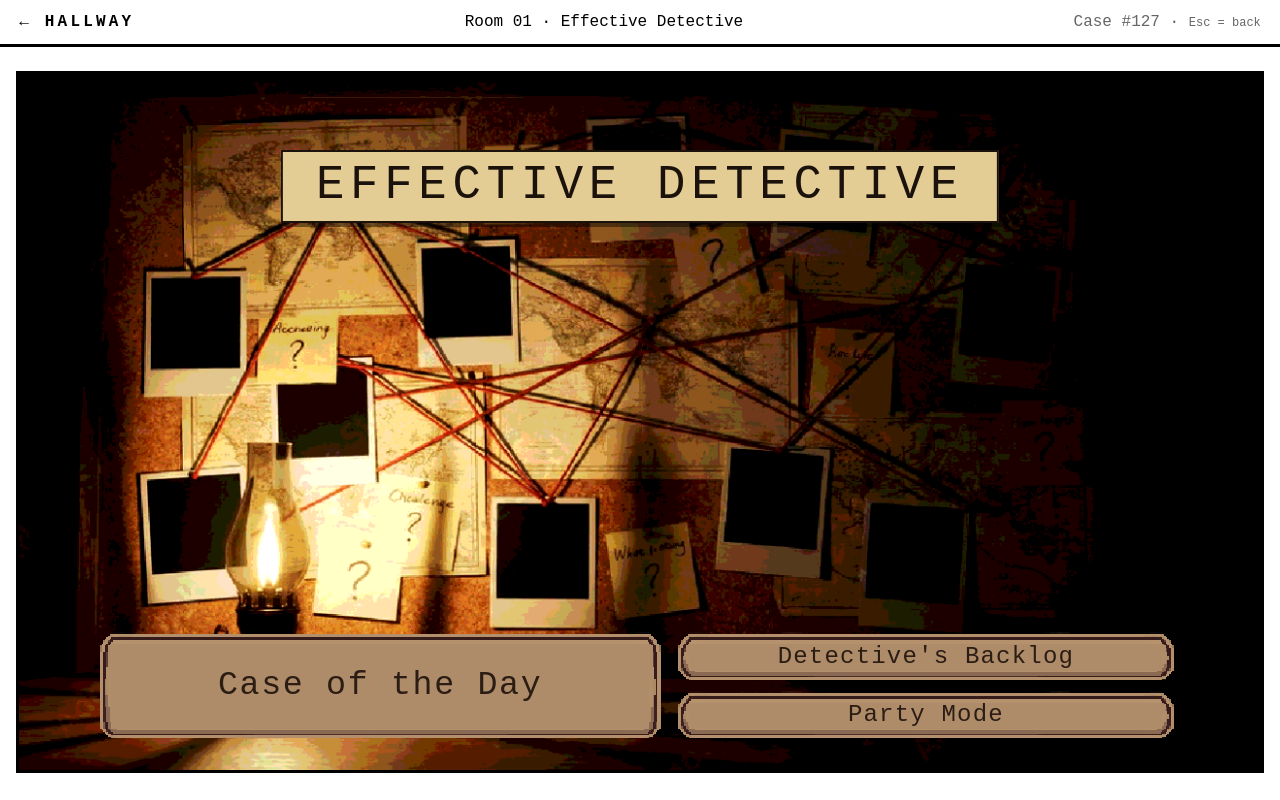
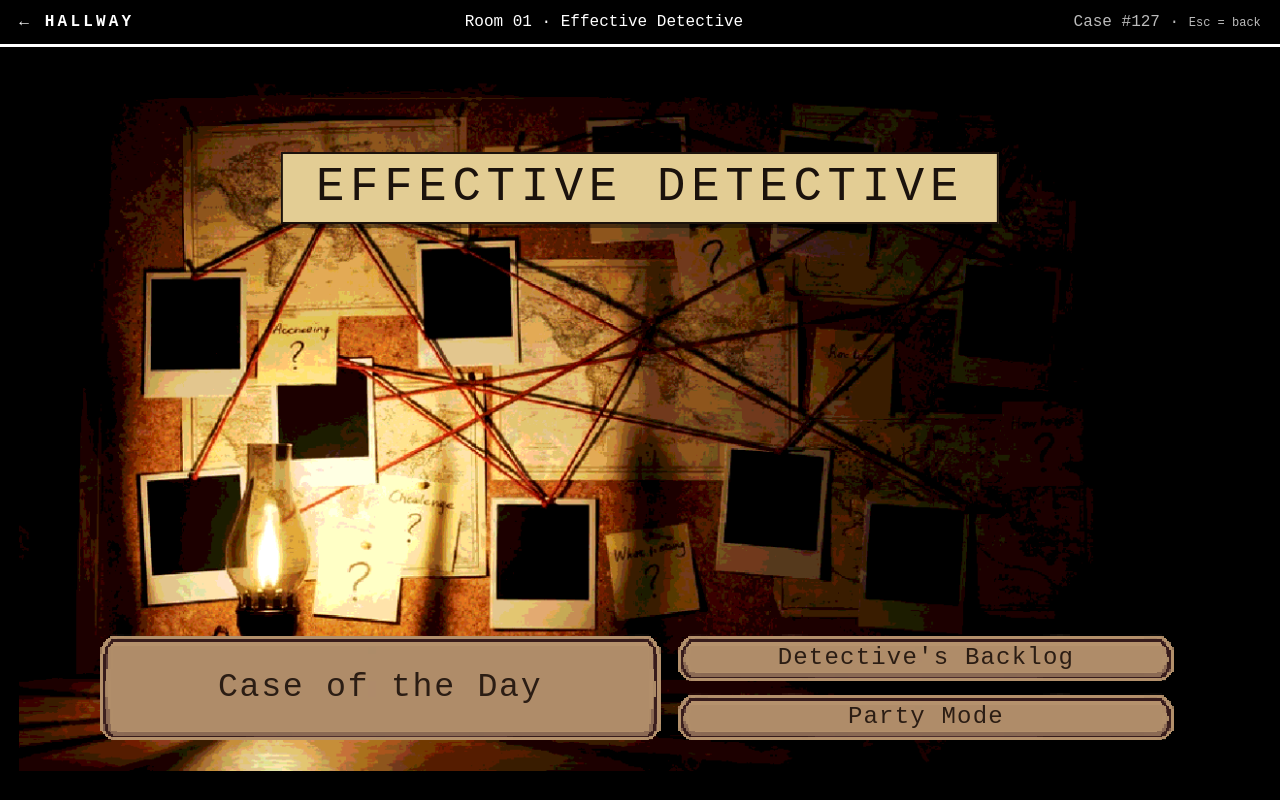
Before and after one commit to PotatoAimDotEXE/gimmick-hotel, a plain HTML site: page games/detective.html in a window 1280 px wide. Drawn offline with Linux system fonts and the light colour scheme.

Commit message:
made fit most screens with borders

```diff
--- a/css/ui.css
+++ b/css/ui.css
@@ -311,3 +311,29 @@ body.game button:disabled { opacity: 0.4; }
 /* the spare sheets disappear once you reach the last page */
 .df-sheet { transition: opacity 0.3s; }
 .df-stack.on-last .df-sheet { opacity: 0; }
+
+/* ---------- the game area always fits the window ----------
+   The 16:9 stage is sized from whichever runs out first, the width or the
+   height left under the top bar; the margins around it take up the rest. */
+@media (min-width: 801px) {
+  body.game { height: 100vh; height: 100dvh; overflow: hidden; }
+  body.game .game-stage {
+    min-height: 0;
+    max-width: none;
+    padding: 1rem;
+    display: flex;
+    align-items: center;
+    justify-content: center;
+    container-type: size;
+  }
+  body.game .dl-stage {
+    width: min(100cqw, 100cqh * 16 / 9, 1280px);
+    flex: none;
+  }
+}
+
+/* ---------- Effective Detective: black surround, white top bar ---------- */
+body.game-dark { background: #000; }
+body.game-dark .topbar { color: #fff; border-bottom-color: #fff; }
+body.game-dark .topbar .muted,
+body.game-dark .topbar .key-hint { color: #bbb; }
--- a/games/detective.html
+++ b/games/detective.html
@@ -8,7 +8,7 @@
   <link rel="stylesheet" href="../css/detective.css" />
   <link rel="stylesheet" href="../css/ui.css" />
 </head>
-<body class="game">
+<body class="game game-dark">
   <header class="topbar">
     <a class="logo" href="../hallway.html">&larr; HALLWAY</a>
     <span>Room 01 · Effective Detective</span>
```
